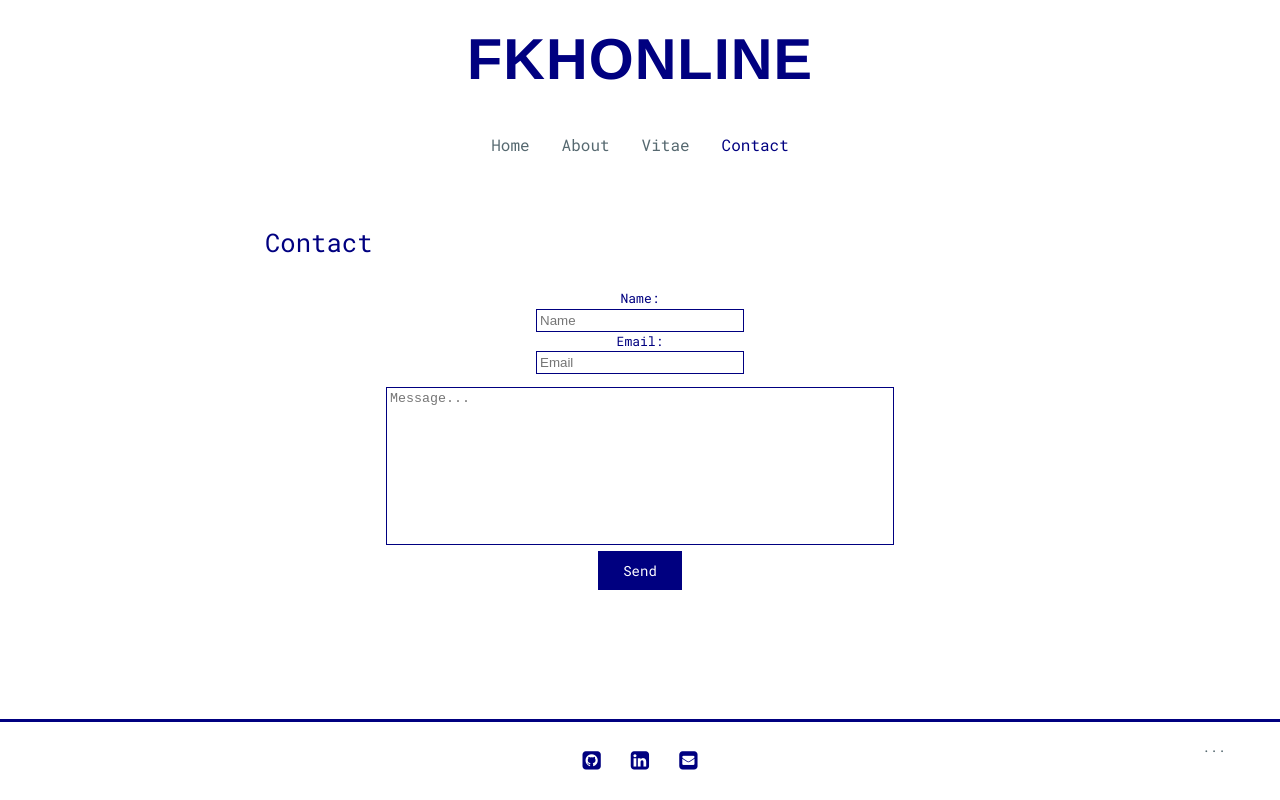
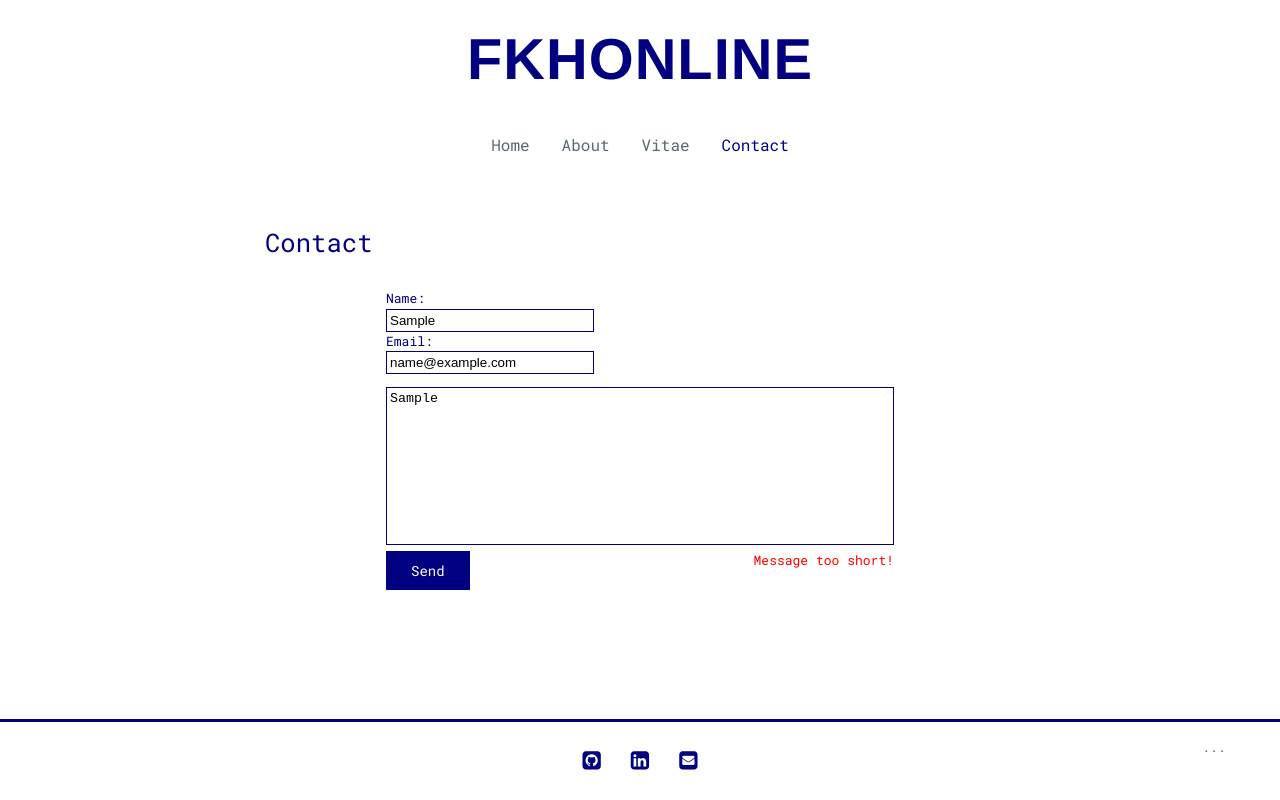
Before and after one commit to fkoh111/fkhonline, a React (Create React App) app: page /Contact in a window 1280 px wide. Both pictures are taken after typing "Sample", "name@example.com", "Sample" into the empty fields and a click on the button "Send". Built offline with nearby package versions, Linux system fonts and the light colour scheme; no server answers; a web font is replaced by a local one.

Commit message:
Added contact schema validation with Yup

```diff
--- a/src/components/ContactForm.jsx
+++ b/src/components/ContactForm.jsx
@@ -1,6 +1,7 @@
 import React from "react";
 
 import { Formik, Field, Form } from "formik";
+import * as Yup from "yup";
 
 /**
  * On the pattern, see:
@@ -8,24 +9,40 @@ import { Formik, Field, Form } from "formik";
  *     - https://github.com/jaredpalmer/formik/issues/1420
  */
 
+const ContactSchema = Yup.object().shape({
+  name: Yup.string().min(2, "Too Short!").max(50, "Too Long!"),
+  email: Yup.string().email("Invalid email"),
+  message: Yup.string()
+    .min(20, "Message too short!")
+    .max(500, "Message too long!"),
+});
+
 const ContactForm = () => {
   return (
     <Formik
       initialValues={{ name: "", email: "", message: "" }}
+      validationSchema={ContactSchema}
       onSubmit={(values, { resetForm }) => {
         const payload = JSON.stringify(values, null, 2);
         console.log(payload);
         resetForm({ values: "" });
       }}
     >
+      {({ errors, touched }) => (
         <Form>
           <div>
             <label htmlFor="name">Name: </label> <div></div>
             <Field name="name" type="text" placeholder="Name" />
+            {errors.name && touched.name ? (
+              <div className="errStyle">{errors.name}</div>
+            ) : null}
           </div>
           <div>
             <label htmlFor="email">Email: </label> <div></div>
             <Field name="email" type="email" placeholder="Email" />
+            {errors.email && touched.email ? (
+              <div className="errStyle">{errors.email}</div>
+            ) : null}
           </div>
           <p></p>
           <div>
@@ -35,11 +52,16 @@ const ContactForm = () => {
               placeholder="Message..."
               rows={10}
             />
+            <div></div>
+            {errors.message && touched.message ? (
+              <div className="errStyle">{errors.message}</div>
+            ) : null}
           </div>
           <button className="buttonStyle" type="submit">
             Send
           </button>
         </Form>
+      )}
     </Formik>
   );
 };
--- a/src/css/style.css
+++ b/src/css/style.css
@@ -132,8 +132,9 @@ a:hover {
 .contactLayout {
   color: navy;
   line-height: 1.5em;
-  text-align: center;
   font-size: small;
+  display: flex;
+  justify-content: center;
 }
 
 input {
@@ -170,6 +171,11 @@ textarea {
   background-color: darkorange;
 }
 
+.errStyle {
+  float: right;
+  color: red;
+}
+
 .boxProfile {
   display: block;
   margin-left: auto;
```
Lines whose indentation alone changed are shown as unchanged.
